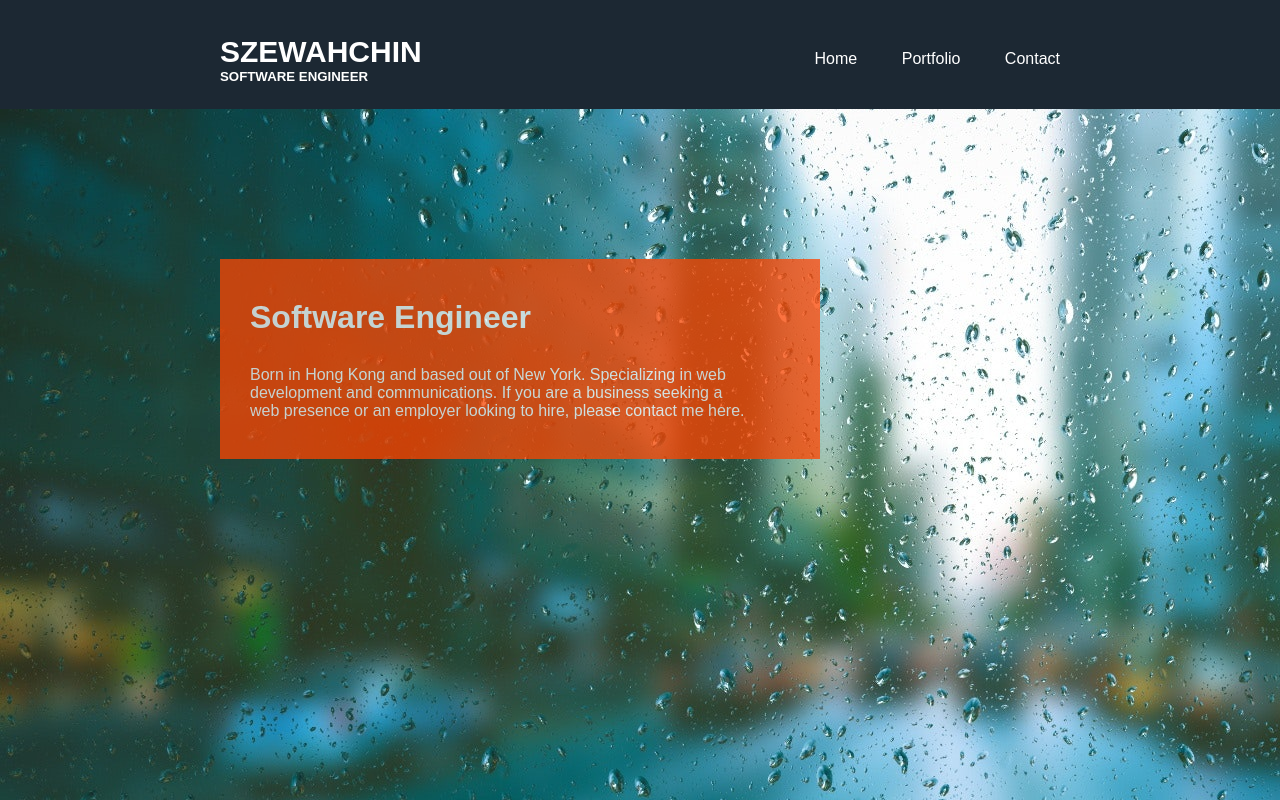
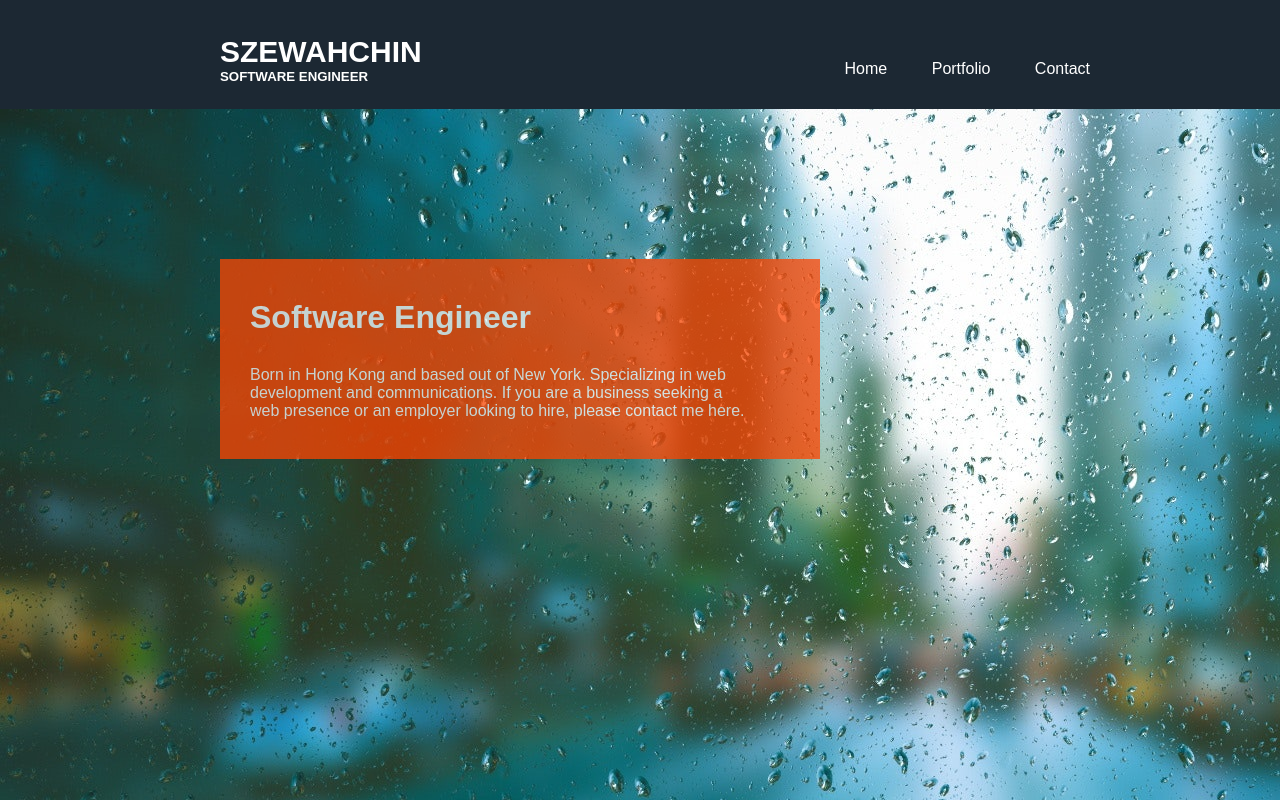
Before and after one commit to szewah/Basic-Portfolio, a plain HTML site: page index.html in a window 1280 px wide. Drawn offline with Linux system fonts and the light colour scheme.

Commit message:
Fourth Commit

```diff
--- a/assets/style.css
+++ b/assets/style.css
@@ -41,10 +41,10 @@ h5 {
 }
 
 .classNav {
-    float: left;
+    float: right;
     position: absolute;
-    top: 50px;
-    right: 200px;
+    top: 60px;
+    right: 170px;
 }
 
 #home, #portfolio, #contact {
```
